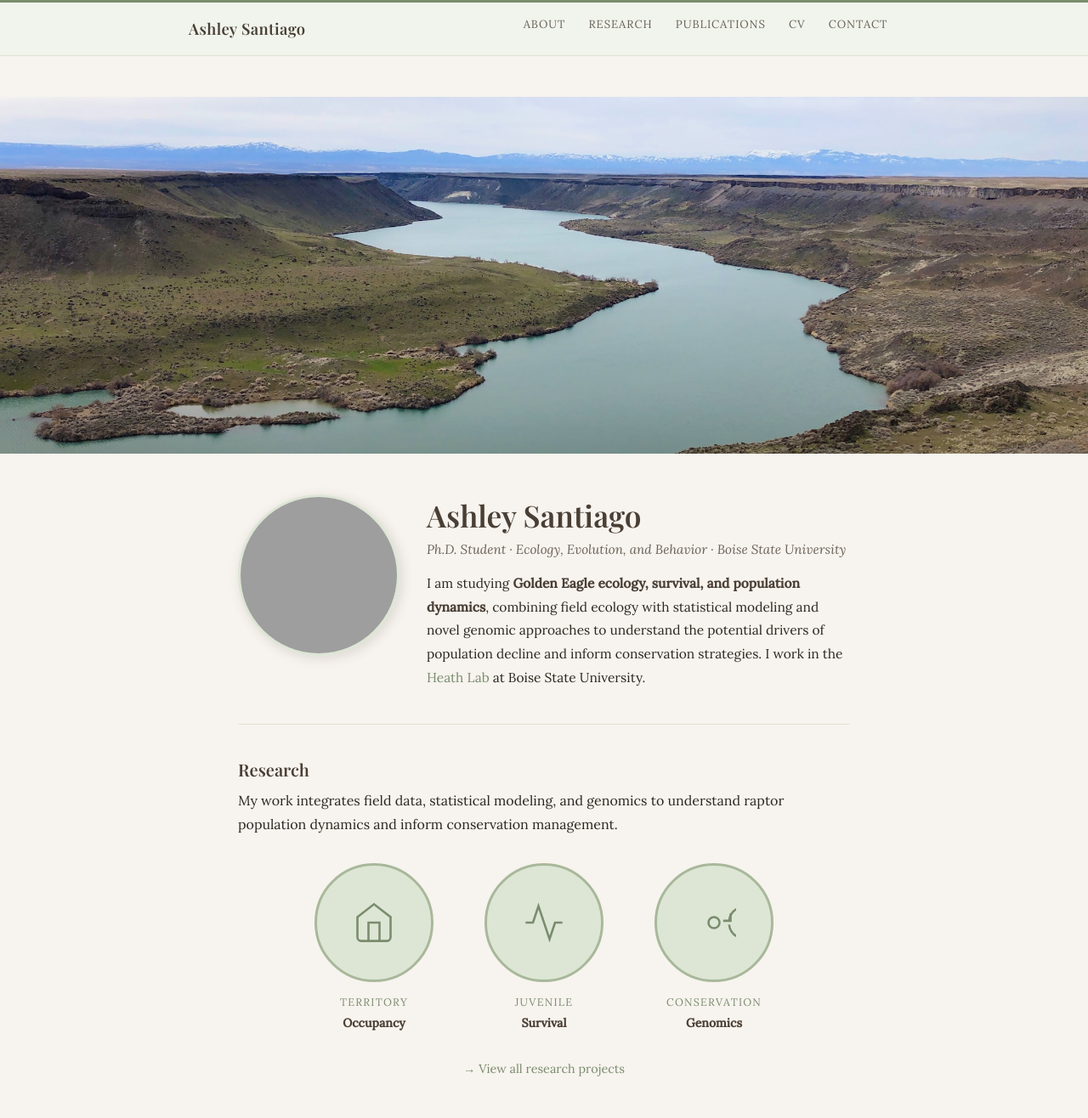
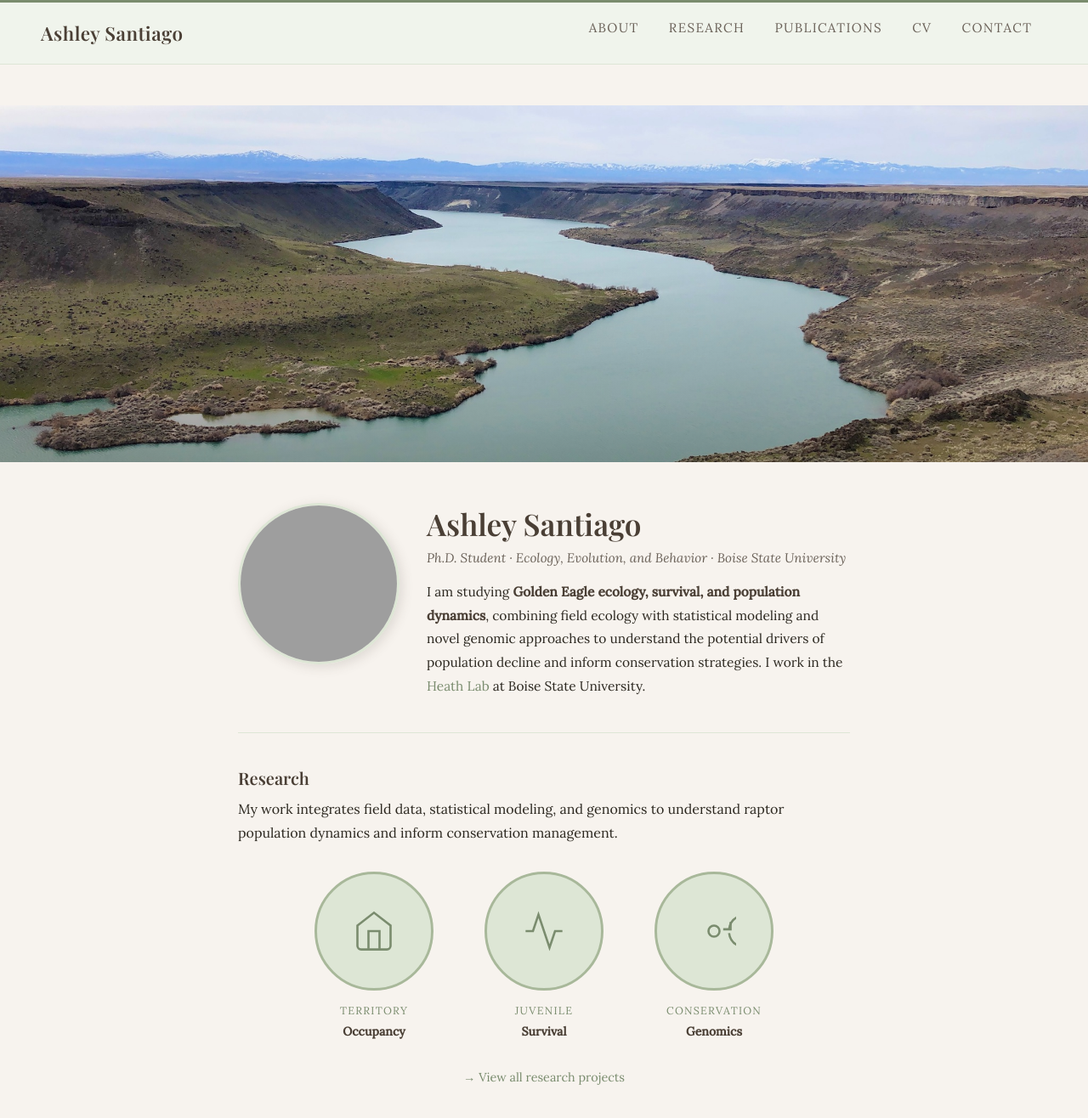
Before and after one commit to AshSantiago/AshSantiago.github.io, a Jekyll site: the page built from index.md, in a window 1280 px wide and 1400 px high. Shown: the top 1316 px of the window at 85% size. Built offline with Jekyll 4.4.1, drawn with Linux system fonts in a browser that asks for light colours; some web fonts are replaced; grey boxes are pictures that could not be loaded.

Commit message:
Update default.html

```diff
--- a/_layouts/default.html
+++ b/_layouts/default.html
@@ -67,9 +67,9 @@
 
     /* ── Layout ── */
     .site-wrapper {
-      max-width: 900px;
+      max-width: 960px;
       margin: 0 auto;
-      padding: 0 2rem;
+      padding: 0 3rem;
       width: 100%;
     }
 
@@ -81,26 +81,28 @@
       position: sticky;
       top: 0;
       z-index: 100;
-      backdrop-filter: blur(6px);
+      width: 100%;
     }
 
-    .site-header .site-wrapper {
+    .site-header .header-inner {
+      max-width: 100%;
+      padding: 0 3rem;
       display: flex;
       align-items: center;
       justify-content: space-between;
-      height: 62px;
+      height: 72px;
     }
 
     .site-title {
       font-family: 'Playfair Display', serif;
-      font-size: 1.15rem;
+      font-size: 1.4rem;
       font-weight: 600;
-      color: var(--bark) !important;
+      color: var(--bark);
       letter-spacing: 0.02em;
       white-space: nowrap;
     }
 
-    .site-title:hover { color: var(--sage) !important; }
+    .site-title:hover { color: var(--sage); }
 
     .site-nav {
       display: flex;
@@ -110,11 +112,11 @@
 
     .site-nav a {
       font-family: 'Lora', serif;
-      font-size: 0.82rem;
+      font-size: 0.95rem;
       color: var(--muted);
-      letter-spacing: 0.07em;
+      letter-spacing: 0.09em;
       text-transform: uppercase;
-      padding: 0.4rem 0.85rem;
+      padding: 0.4rem 1.1rem;
       border-bottom: 2px solid transparent;
       transition: color 0.2s, border-color 0.2s;
     }
@@ -125,25 +127,6 @@
       border-bottom-color: var(--sage);
     }
 
-    /* Mobile nav toggle */
-    .nav-toggle {
-      display: none;
-      flex-direction: column;
-      gap: 5px;
-      cursor: pointer;
-      padding: 4px;
-      background: none;
-      border: none;
-    }
-
-    .nav-toggle span {
-      display: block;
-      width: 24px;
-      height: 2px;
-      background: var(--bark);
-      transition: all 0.3s;
-    }
-
     /* ── Page Content ── */
     .page-content {
       flex: 1;
@@ -152,29 +135,27 @@
 
     /* ── Footer ── */
     .site-footer {
-      background: var(--sage-pale);
-      border-top: 1px solid var(--sage-light);
-      padding: 1.8rem 0;
-      font-size: 0.8rem;
-      color: var(--stone);
+      border-top: 1px solid var(--sage-pale);
+      background: var(--sage-mist);
+      padding: 2rem 0;
+      margin-top: 3rem;
     }
 
-    .site-footer .site-wrapper {
+    .site-footer .footer-inner {
+      max-width: 100%;
+      padding: 0 3rem;
       display: flex;
-      justify-content: space-between;
+      flex-direction: column;
       align-items: center;
-      flex-wrap: wrap;
-      gap: 0.5rem;
+      gap: 0.25rem;
+      text-align: center;
     }
-
-    .site-footer a { color: var(--stone); }
-    .site-footer a:hover { color: var(--bark); }
 
     /* ── Responsive ── */
     @media (max-width: 640px) {
-      .site-header .site-wrapper { flex-wrap: wrap; height: auto; padding: 1rem 1.5rem; gap: 0.5rem; }
+      .site-header .header-inner { flex-wrap: wrap; height: auto; padding: 1rem 1.5rem; gap: 0.5rem; }
       .site-nav { flex-wrap: wrap; gap: 0; }
-      .site-nav a { padding: 0.3rem 0.6rem; font-size: 0.78rem; }
+      .site-nav a { padding: 0.3rem 0.6rem; font-size: 0.82rem; }
       .site-wrapper { padding: 0 1.25rem; }
       h1 { font-size: 1.75rem; }
     }
@@ -188,7 +169,7 @@
 
   <!-- HEADER -->
   <header class="site-header">
-    <div class="site-wrapper">
+    <div class="header-inner">
       <a class="site-title" href="{{ '/' | relative_url }}">{{ site.title }}</a>
       <nav>
         <ul class="site-nav">
@@ -212,13 +193,13 @@
   </main>
 
   <!-- FOOTER -->
-<footer style="border-top: 1px solid #dde6d5; background: #f0f4ec; padding: 2rem 0; margin-top: 3rem;">
-  <div class="wrapper" style="display: flex; flex-direction: column; align-items: center; gap: 0.25rem; text-align: center;">
+  <footer class="site-footer">
+    <div class="footer-inner">
       <p style="font-family: 'Playfair Display', serif; font-size: 1rem; color: #4a3f35; margin: 0; font-weight: 600;">Ashley Santiago</p>
       <p style="font-size: 0.82rem; color: #6b6259; margin: 0;">PhD Student · Ecology, Evolution, and Behavior Program</p>
       <p style="font-size: 0.82rem; color: #6b6259; margin: 0;">Department of Biological Sciences · Raptor Research Center</p>
       <p style="font-size: 0.82rem; color: #6b6259; margin: 0;">Boise State University</p>
-    <a href="mailto:ashleysantiago@u.boisestate.edu" style="font-size: 0.82rem; color: #7a8c6e; margin-top: 0.4rem; text-decoration: none;">ashleysantiago@u.boisestate.edu</a>
+      <a href="mailto:ashleysantiago@u.boisestate.edu" style="font-size: 0.82rem; color: #7a8c6e; margin-top: 0.4rem;">ashleysantiago@u.boisestate.edu</a>
       <p style="font-size: 0.75rem; color: #8c7f72; margin-top: 0.6rem;">© {{ site.time | date: '%Y' }} Ashley Santiago</p>
     </div>
   </footer>
```
Lines whose indentation alone changed are shown as unchanged.
